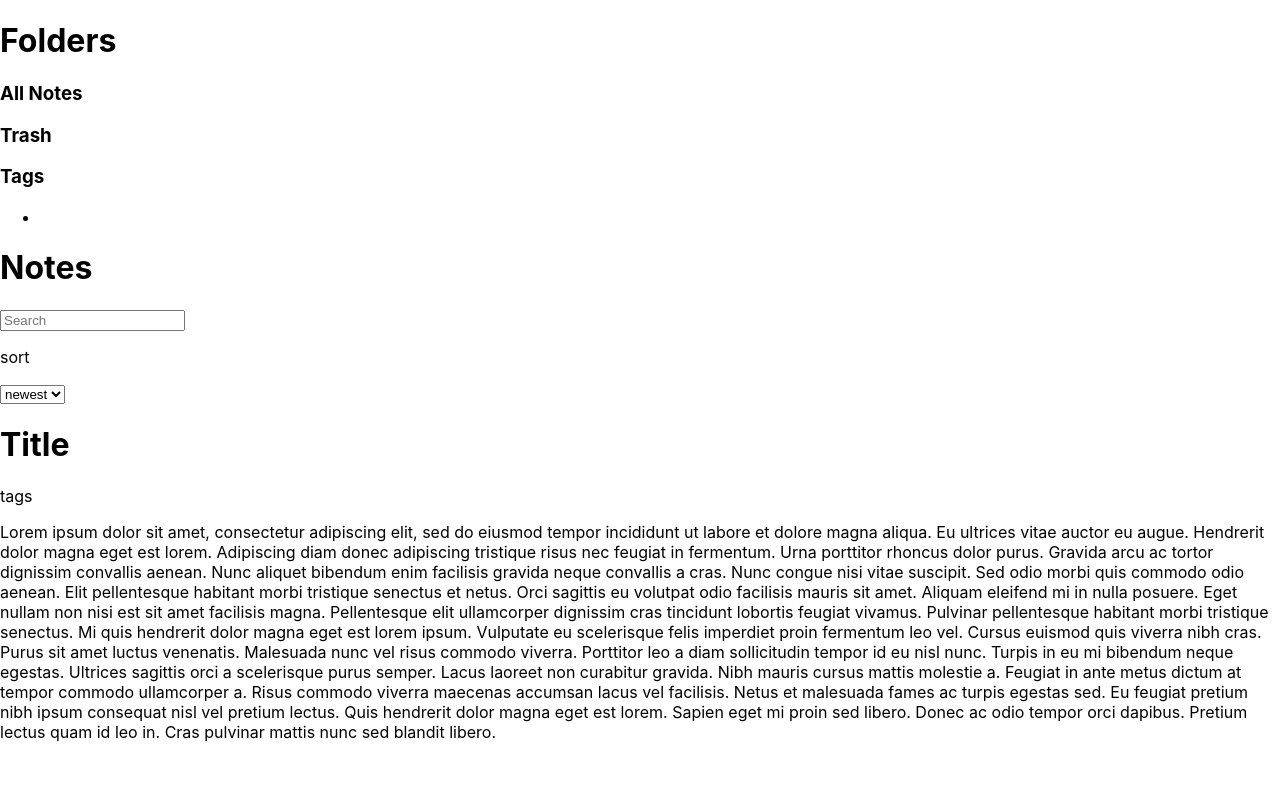
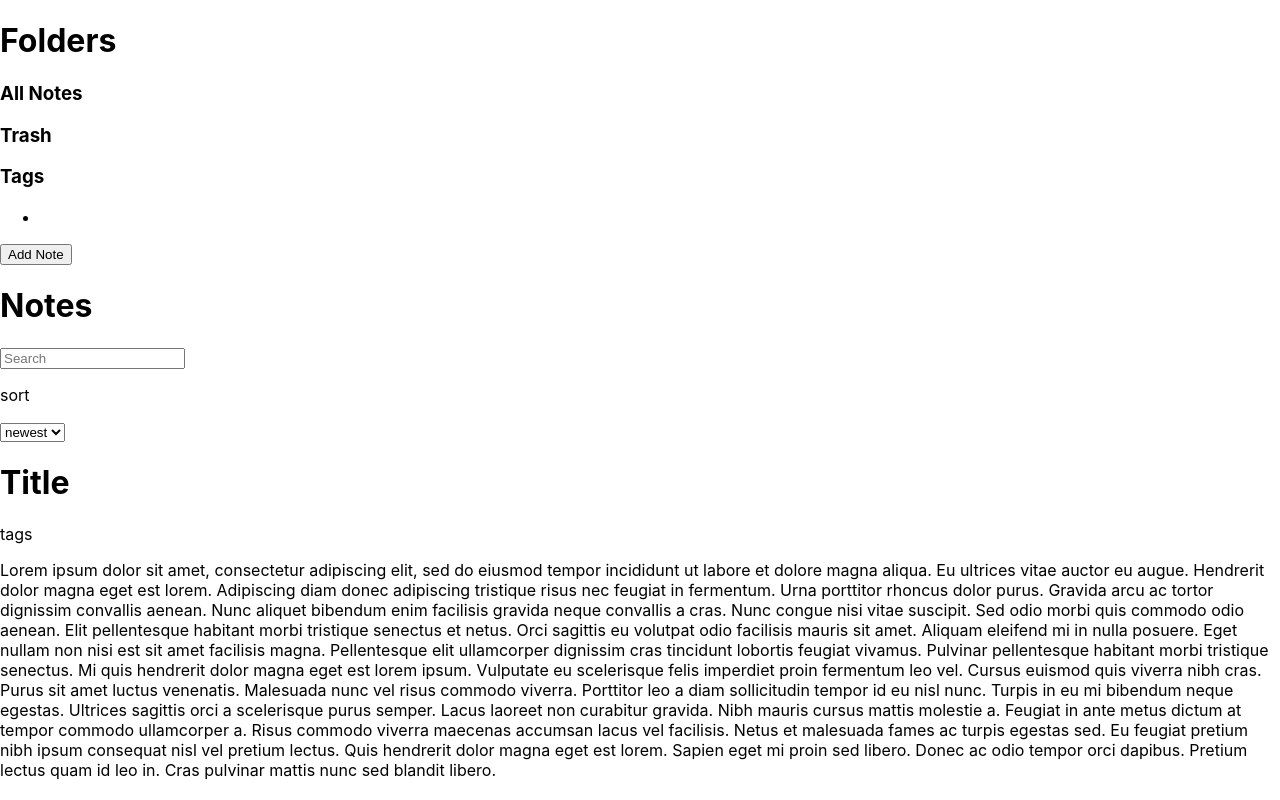
Before and after one commit to Jacob-Folley/NoteTaking, a React (Create React App) app: page / in a window 1280 px wide. Built offline with nearby package versions, Linux system fonts and the light colour scheme.

Commit message:
Add Note Module added

```diff
--- a/src/Components/HomeView.js
+++ b/src/Components/HomeView.js
@@ -15,17 +15,7 @@ export const HomeView = () => {
 
   return (
     <>
-      <div className="layoutContainer">
-        <div className="sidebar">
-          <SideBar />
-        </div>
-        <div className="notesview">
-          <NotesView />
-        </div>
-        <div className="content">
-          <Content />
-        </div>
-      </div>
+      <NotesView />
     </>
   );
 };
--- /dev/null
+++ b/src/Components/Layout/NewNote.js
@@ -0,0 +1,12 @@
+import React from "react";
+
+export const NewNote = () => {
+  return (
+    <>
+      <input placeholder="Title"></input>
+      <input placeholder="Tags"></input>
+      <p>{Date.now()}</p>
+      <textarea placeholder="NewNote"></textarea>
+    </>
+  );
+};
--- a/src/Components/Layout/notesView.js
+++ b/src/Components/Layout/notesView.js
@@ -1,8 +1,27 @@
-import React from "react";
+import React, { useState, useEffect } from "react";
+import { Content } from "./content";
+import { NewNote } from "./NewNote";
+import { SideBar } from "./sidebar";
 
 export const NotesView = () => {
+  const [newnote, setBoolean] = useState(false);
+
   return (
     <>
+      <div className="layoutContainer">
+        {/* SideBar */}
+        <div className="sidebar">
+          <SideBar />
+        </div>
+        {/* NotesView */}
+        <div className="notesview">
+          <button
+            onClick={() => {
+              setBoolean(true);
+            }}
+          >
+            Add Note
+          </button>
           <h1>Notes</h1>
           <input placeholder="Search"></input>
           <p>sort</p>
@@ -10,6 +29,23 @@ export const NotesView = () => {
             <option>newest</option>
             <option>oldest</option>
           </select>
+        </div>
+        {/* Content */}
+        <div className="content">
+          {newnote ? <NewNote /> : <Content />}
+          {newnote ? (
+            <button
+              onClick={() => {
+                setBoolean(false);
+              }}
+            >
+              Save
+            </button>
+          ) : (
+            ""
+          )}
+        </div>
+      </div>
     </>
   );
 };
```
Lines whose indentation alone changed are shown as unchanged.
